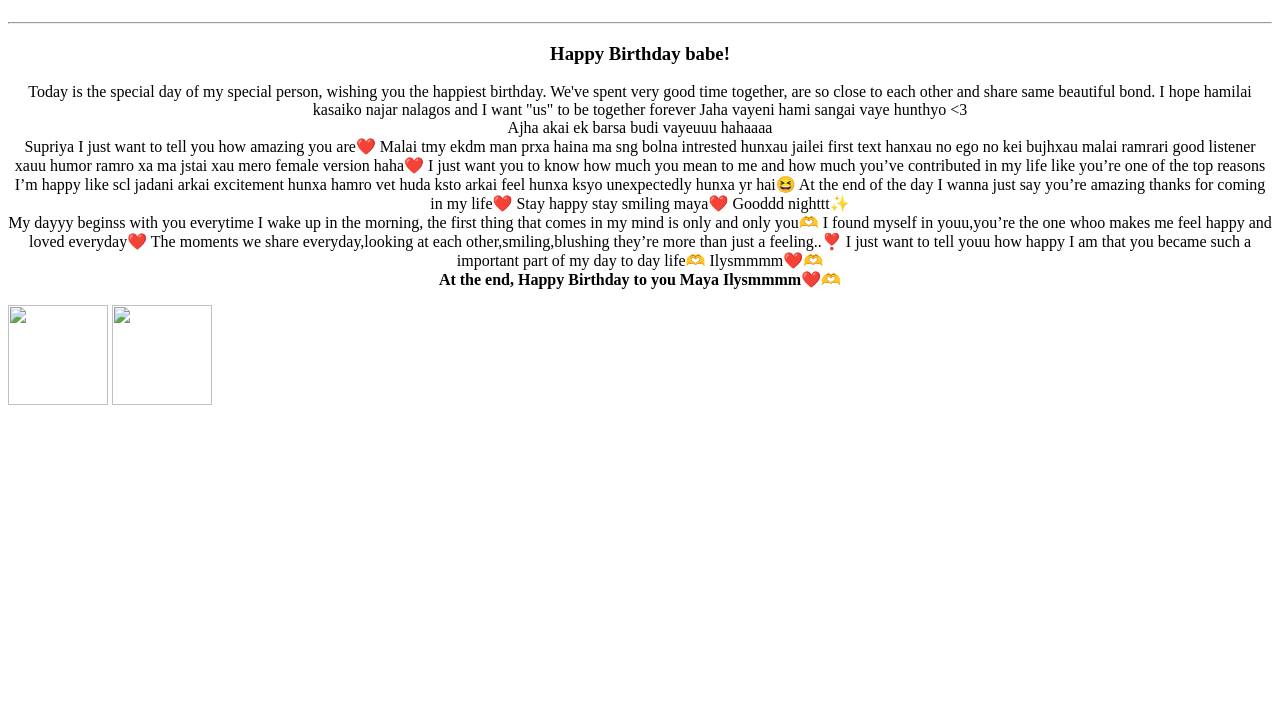
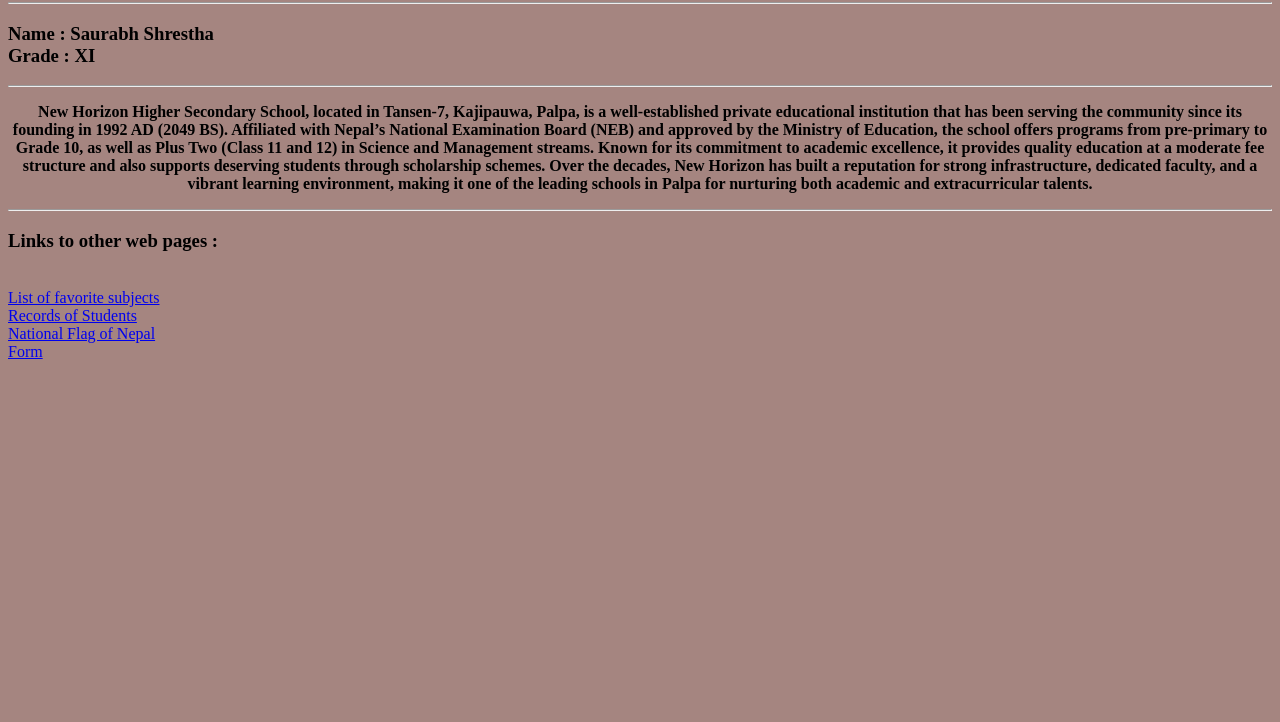
Before and after one commit to saurabhshrestha938-sketch/Saurabh, a plain HTML site: page index.html in a window 1280 px wide. Shown: the part 78-800 px from the top of the page. Drawn offline with Linux system fonts and the light colour scheme.

Commit message:
Add files via upload

```diff
--- a/index.html
+++ b/index.html
@@ -1,35 +1,26 @@
 <!DOCTYPE html>
 <html lang="en">
 <head>
-    <link rel="stylesheet" href="style.css">
     <meta charset="UTF-8">
     <meta name="viewport" content="width=device-width, initial-scale=1.0">
-    <title>Document</title>
+    <title>Project Work</title>
 </head>
-<body>
-    <marquee><h1> Happy Birthday Sanu <3 </h1></marquee><hr>
-        <h3 align="center">Happy Birthday babe!<br></h3>
-        <p align="center">Today is the special day of my special person, wishing you the happiest birthday.
-            We've spent very good time together, are so close to each other and share
-            same beautiful bond. I hope hamilai kasaiko najar nalagos and I want "us" to
-            be together forever Jaha vayeni hami sangai vaye hunthyo <3<br>
-                Ajha akai ek barsa budi vayeuuu hahaaaa <br>
-                Supriya I just want to tell you how amazing you are❤️
-  Malai tmy ekdm man prxa haina ma sng bolna intrested hunxau jailei first text hanxau no ego no kei bujhxau malai ramrari good listener xauu humor ramro xa ma jstai xau mero female version haha❤️
-  I just want you to know how much you mean to me and how much you’ve contributed in my life like you’re one of the top reasons I’m happy like scl jadani arkai excitement hunxa hamro vet huda ksto arkai feel hunxa ksyo unexpectedly hunxa yr hai😆
-   At the end of the day I wanna just say you’re amazing thanks for coming in my life❤️
- Stay happy stay smiling maya❤️
-      Gooddd nighttt✨ <br>
-      My dayyy beginss with you everytime I wake up in the morning, the first thing that comes in my mind is only and only you🫶
-  I found myself in youu,you’re the one whoo makes me feel happy and loved everyday❤️
-  The moments we share everyday,looking at each other,smiling,blushing they’re more than just a feeling..❣️
-  I just want to tell youu how happy I am that you became such a important part of my day to day life🫶
- Ilysmmmm❤️🫶<br>
- <B>At the end, Happy Birthday to you Maya Ilysmmmm❤️🫶</B>
-
-        </p>
-        <img src="sup.png" height="100px" width="100px"/>
-        <img src="sss.png" height="100px" width="100ox"/>
+<body style="background-color: rgb(165, 133, 128);"><b>
+    <h1 align="center">
+New Horizon Awasiya Higher Secondary School
+    </h1></b><hr>
+    <h3>
+        Name : Saurabh Shrestha<br>
+        Grade : XI<br>
+    </h3><hr>
+    <p align="center"><b>
+        New Horizon Higher Secondary School, located in Tansen-7, Kajipauwa, Palpa, is a well-established private educational institution that has been serving the community since its founding in 1992 AD (2049 BS). Affiliated with Nepal’s National Examination Board (NEB) and approved by the Ministry of Education, the school offers programs from pre-primary to Grade 10, as well as Plus Two (Class 11 and 12) in Science and Management streams. Known for its commitment to academic excellence, it provides quality education at a moderate fee structure and also supports deserving students through scholarship schemes. Over the decades, New Horizon has built a reputation for strong infrastructure, dedicated faculty, and a vibrant learning environment, making it one of the leading schools in Palpa for nurturing both academic and extracurricular talents.
+    </p></b><hr>
+    <h3><b>Links to other web pages : </b></h3><br>
+    <a href="first.html">List of favorite subjects</a> <br>
+      <a href="Second.html">Records of Students</a><br>
+      <a href="Third.html">National Flag of Nepal</a><br>
+      <a href="form.html">Form</a><br>
 
 </body>
 </html>
```
